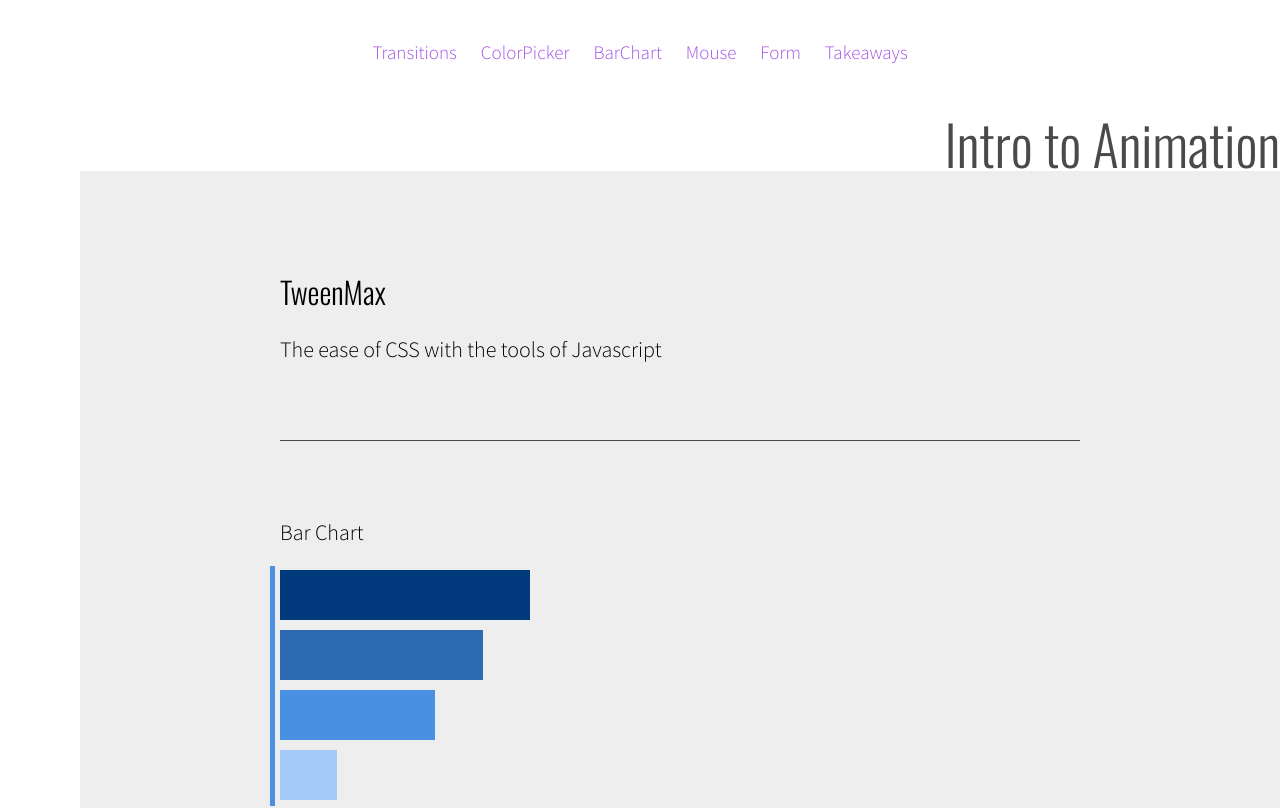
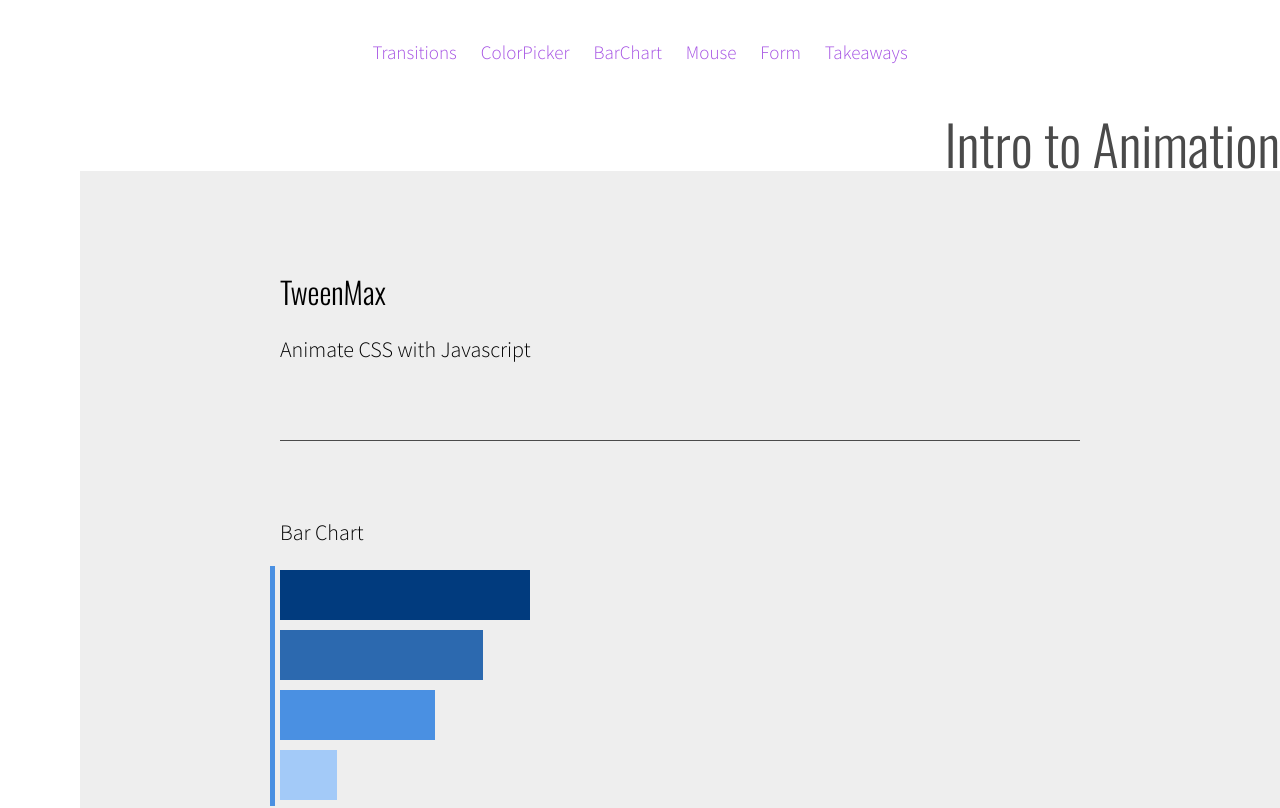
Before and after one commit to kitsbits/Animations, a React (Create React App) app: page /BarChart in a window 1280 px wide. Shown: the top 808 px of the page. Built offline with nearby package versions, Linux system fonts and the light colour scheme.

Commit message:
copy updates

```diff
--- a/src/components/BarChart.js
+++ b/src/components/BarChart.js
@@ -82,7 +82,7 @@ class GSAP extends React.Component {
       <Wrapper>
         <WordsWrapper>
           <BigWords>TweenMax</BigWords>
-          <LittleWords>The ease of CSS with the tools of Javascript</LittleWords>
+          <LittleWords>Animate CSS with Javascript</LittleWords>
         </WordsWrapper>
         <ChartWrapper>
           <P>Bar Chart</P>
--- a/src/components/ColorPicker.js
+++ b/src/components/ColorPicker.js
@@ -127,7 +127,7 @@ class ColorPicker extends React.Component {
       <Wrapper>
         <WordsWrapper>
           <BigWords>Styled Components</BigWords>
-          <LittleWords>Pass props right into your styles</LittleWords>
+          <LittleWords>Pass props for dynamic styling</LittleWords>
         </WordsWrapper>
         <ContentWrapper>
           <BlocksWrapper>
```
